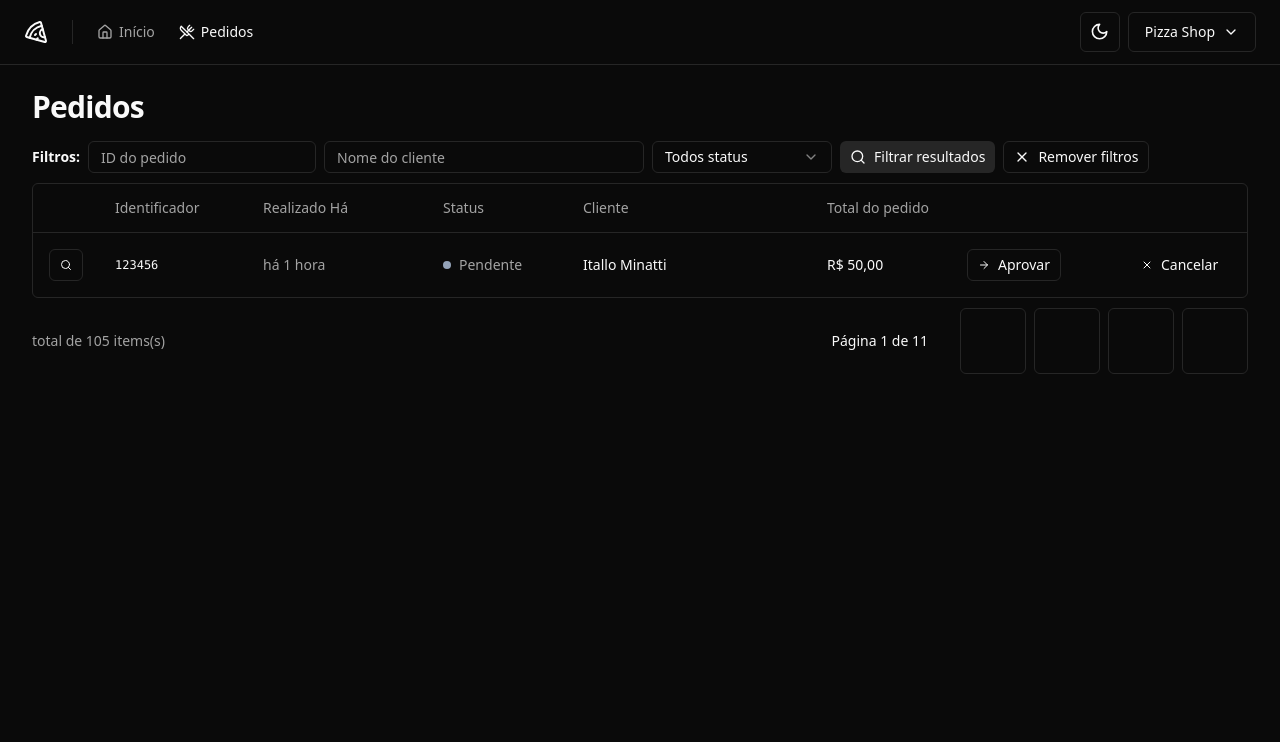
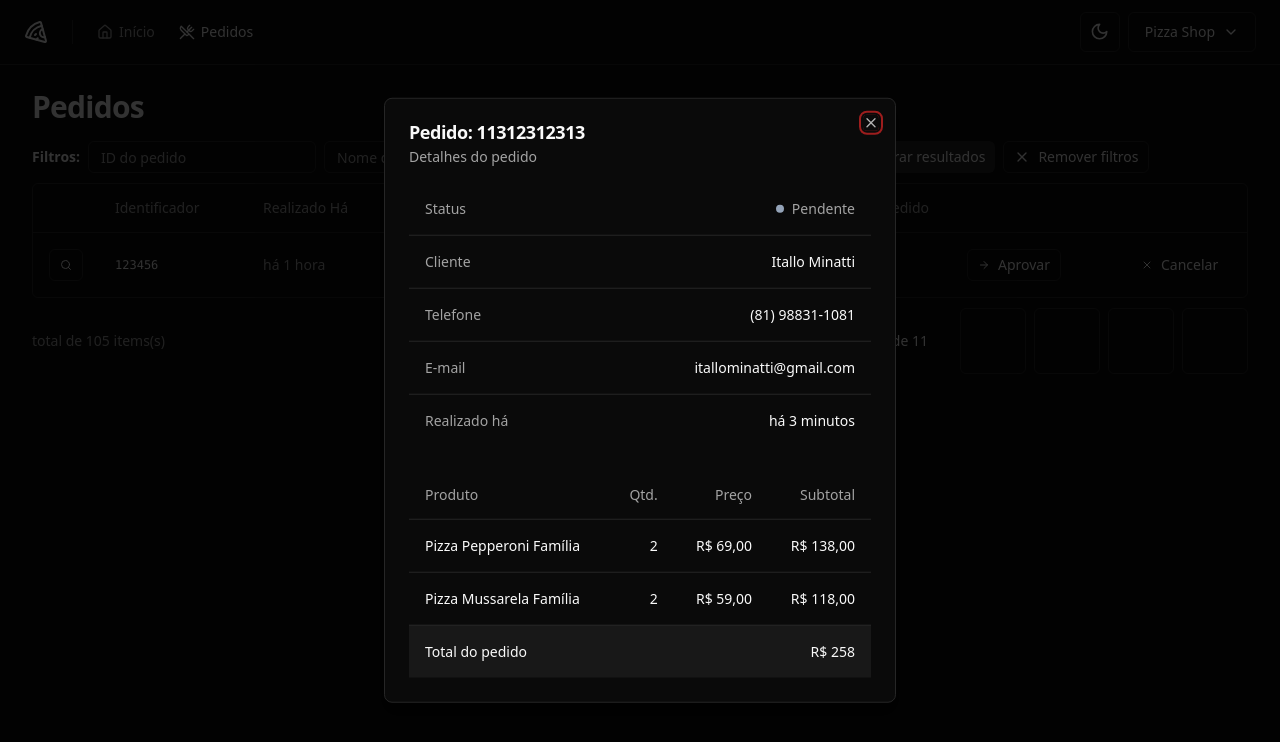
Before and after one commit to itallominatti/front-pizza-shop, a React (Vite) app: page /orders in a window 1280 px wide. Both pictures are taken after a click on the button "Detalhes do pedido". Shown: the top 742 px of the page. Built offline with nearby package versions, Linux system fonts and the light colour scheme.

Commit message:
[ feat ] main -> criando detalhes dos pedidos

```diff
--- a/package.json
+++ b/package.json
@@ -11,6 +11,7 @@
   },
   "dependencies": {
     "@hookform/resolvers": "^3.9.0",
+    "@radix-ui/react-dialog": "^1.1.1",
     "@radix-ui/react-dropdown-menu": "^2.1.1",
     "@radix-ui/react-label": "^2.1.0",
     "@radix-ui/react-select": "^2.1.1",
--- /dev/null
+++ b/src/Components/dialog.tsx
@@ -0,0 +1,122 @@
+"use client"
+
+import * as React from "react"
+import * as DialogPrimitive from "@radix-ui/react-dialog"
+import { X } from "lucide-react"
+
+import { cn } from "@/lib/utils"
+
+const Dialog = DialogPrimitive.Root
+
+const DialogTrigger = DialogPrimitive.Trigger
+
+const DialogPortal = DialogPrimitive.Portal
+
+const DialogClose = DialogPrimitive.Close
+
+const DialogOverlay = React.forwardRef<
+  React.ElementRef<typeof DialogPrimitive.Overlay>,
+  React.ComponentPropsWithoutRef<typeof DialogPrimitive.Overlay>
+>(({ className, ...props }, ref) => (
+  <DialogPrimitive.Overlay
+    ref={ref}
+    className={cn(
+      "fixed inset-0 z-50 bg-black/80  data-[state=open]:animate-in data-[state=closed]:animate-out data-[state=closed]:fade-out-0 data-[state=open]:fade-in-0",
+      className
+    )}
+    {...props}
+  />
+))
+DialogOverlay.displayName = DialogPrimitive.Overlay.displayName
+
+const DialogContent = React.forwardRef<
+  React.ElementRef<typeof DialogPrimitive.Content>,
+  React.ComponentPropsWithoutRef<typeof DialogPrimitive.Content>
+>(({ className, children, ...props }, ref) => (
+  <DialogPortal>
+    <DialogOverlay />
+    <DialogPrimitive.Content
+      ref={ref}
+      className={cn(
+        "fixed left-[50%] top-[50%] z-50 grid w-full max-w-lg translate-x-[-50%] translate-y-[-50%] gap-4 border bg-background p-6 shadow-lg duration-200 data-[state=open]:animate-in data-[state=closed]:animate-out data-[state=closed]:fade-out-0 data-[state=open]:fade-in-0 data-[state=closed]:zoom-out-95 data-[state=open]:zoom-in-95 data-[state=closed]:slide-out-to-left-1/2 data-[state=closed]:slide-out-to-top-[48%] data-[state=open]:slide-in-from-left-1/2 data-[state=open]:slide-in-from-top-[48%] sm:rounded-lg",
+        className
+      )}
+      {...props}
+    >
+      {children}
+      <DialogPrimitive.Close className="absolute right-4 top-4 rounded-sm opacity-70 ring-offset-background transition-opacity hover:opacity-100 focus:outline-none focus:ring-2 focus:ring-ring focus:ring-offset-2 disabled:pointer-events-none data-[state=open]:bg-accent data-[state=open]:text-muted-foreground">
+        <X className="h-4 w-4" />
+        <span className="sr-only">Close</span>
+      </DialogPrimitive.Close>
+    </DialogPrimitive.Content>
+  </DialogPortal>
+))
+DialogContent.displayName = DialogPrimitive.Content.displayName
+
+const DialogHeader = ({
+  className,
+  ...props
+}: React.HTMLAttributes<HTMLDivElement>) => (
+  <div
+    className={cn(
+      "flex flex-col space-y-1.5 text-center sm:text-left",
+      className
+    )}
+    {...props}
+  />
+)
+DialogHeader.displayName = "DialogHeader"
+
+const DialogFooter = ({
+  className,
+  ...props
+}: React.HTMLAttributes<HTMLDivElement>) => (
+  <div
+    className={cn(
+      "flex flex-col-reverse sm:flex-row sm:justify-end sm:space-x-2",
+      className
+    )}
+    {...props}
+  />
+)
+DialogFooter.displayName = "DialogFooter"
+
+const DialogTitle = React.forwardRef<
+  React.ElementRef<typeof DialogPrimitive.Title>,
+  React.ComponentPropsWithoutRef<typeof DialogPrimitive.Title>
+>(({ className, ...props }, ref) => (
+  <DialogPrimitive.Title
+    ref={ref}
+    className={cn(
+      "text-lg font-semibold leading-none tracking-tight",
+      className
+    )}
+    {...props}
+  />
+))
+DialogTitle.displayName = DialogPrimitive.Title.displayName
+
+const DialogDescription = React.forwardRef<
+  React.ElementRef<typeof DialogPrimitive.Description>,
+  React.ComponentPropsWithoutRef<typeof DialogPrimitive.Description>
+>(({ className, ...props }, ref) => (
+  <DialogPrimitive.Description
+    ref={ref}
+    className={cn("text-sm text-muted-foreground", className)}
+    {...props}
+  />
+))
+DialogDescription.displayName = DialogPrimitive.Description.displayName
+
+export {
+  Dialog,
+  DialogPortal,
+  DialogOverlay,
+  DialogClose,
+  DialogTrigger,
+  DialogContent,
+  DialogHeader,
+  DialogFooter,
+  DialogTitle,
+  DialogDescription,
+}
--- /dev/null
+++ b/src/pages/app/orders/order-details.tsx
@@ -0,0 +1,88 @@
+import { DialogContent, DialogDescription, DialogHeader, DialogTitle } from '@/Components/dialog'
+import { Table, TableBody, TableCell, TableFooter, TableHead, TableHeader, TableRow } from '@/Components/table'
+
+export function OrderDetails() {
+    return (
+        <DialogContent>
+            <DialogHeader>
+                <DialogTitle>Pedido: 11312312313</DialogTitle>
+                <DialogDescription>Detalhes do pedido</DialogDescription>
+            </DialogHeader>
+
+            <div className='space-y-6'>
+                <Table>
+                    <TableBody>
+                        <TableRow>
+                            <TableCell className='text-muted-foreground'>Status</TableCell>
+                            <TableCell className='flex justify-end'>
+                                <div className="flex items-center gap-2">
+                                    <span className="h-2 w-2 rounded-full bg-slate-400" />
+                                    <span className="font-medium text-muted-foreground">Pendente</span>
+                                </div>
+                            </TableCell>
+                        </TableRow>
+
+                        <TableRow>
+                            <TableCell className='text-muted-foreground'>Cliente</TableCell>
+                            <TableCell className='flex justify-end'>
+                                Itallo Minatti
+                            </TableCell>
+                        </TableRow>
+
+                        <TableRow>
+                            <TableCell className='text-muted-foreground'>Telefone</TableCell>
+                            <TableCell className='flex justify-end'>
+                                (81) 98831-1081
+                            </TableCell>
+                        </TableRow>
+
+                        <TableRow>
+                            <TableCell className='text-muted-foreground'>E-mail</TableCell>
+                            <TableCell className='flex justify-end'>
+                                itallominatti@gmail.com
+                            </TableCell>
+                        </TableRow>
+
+                        <TableRow>
+                            <TableCell className='text-muted-foreground'>Realizado há</TableCell>
+                            <TableCell className='flex justify-end'>
+                                há 3 minutos
+                            </TableCell>
+                        </TableRow>
+                    </TableBody>
+                </Table>
+
+                <Table>
+                    <TableHeader>
+                        <TableRow>
+                            <TableHead>Produto</TableHead>
+                            <TableHead className='text-right'>Qtd.</TableHead>
+                            <TableHead className='text-right'>Preço</TableHead>
+                            <TableHead className='text-right'>Subtotal</TableHead>
+                        </TableRow>
+                    </TableHeader>
+                    <TableBody>
+                        <TableRow>
+                            <TableCell>Pizza Pepperoni Família</TableCell>
+                            <TableCell className='text-right'>2</TableCell>
+                            <TableCell className='text-right'>R$ 69,00</TableCell>
+                            <TableCell className='text-right'>R$ 138,00</TableCell>
+                        </TableRow>
+                        <TableRow>
+                            <TableCell>Pizza Mussarela Família</TableCell>
+                            <TableCell className='text-right'>2</TableCell>
+                            <TableCell className='text-right'>R$ 59,00</TableCell>
+                            <TableCell className='text-right'>R$ 118,00</TableCell>
+                        </TableRow>
+                    </TableBody>
+                    <TableFooter>
+                        <TableRow>
+                            <TableCell colSpan={3}>Total do pedido</TableCell>
+                            <TableCell className='text-right font-medium'>R$ 258</TableCell>
+                        </TableRow>
+                    </TableFooter>
+                </Table>
+            </div>
+        </DialogContent>
+    )
+}
--- a/src/pages/app/orders/order-table-row.tsx
+++ b/src/pages/app/orders/order-table-row.tsx
@@ -2,6 +2,8 @@
 import { TableRow, TableCell } from "@/Components/table"
 import { Button } from "@/Components/button"
 import { ArrowRight, Search, X } from "lucide-react"
+import { Dialog, DialogTrigger } from "@/Components/dialog"
+import { OrderDetails } from "./order-details"
 
 
 //export interface OrderTableRowProps {}
@@ -11,10 +13,16 @@ export function OrderTableRow() {
     return (
         <TableRow>
             <TableCell>
-                <Button variant={'outline'} size='xs'>
-                    <Search className="h-3 w-3" />
-                    <span className="sr-only">Detalhes do pedido</span>
-                </Button>
+                <Dialog>
+                    <DialogTrigger asChild>
+                        <Button variant={'outline'} size='xs'>
+                            <Search className="h-3 w-3" />
+                            <span className="sr-only">Detalhes do pedido</span>
+                        </Button>
+                    </DialogTrigger>
+
+                    <OrderDetails />
+                </Dialog>
             </TableCell>
             <TableCell className="font-mono text-xs font-medium">123456</TableCell>
             <TableCell className="text-muted-foreground">há 1 hora</TableCell>
```
Also changed, not shown: 1 other file (tests, documents, lock files or other folders).
